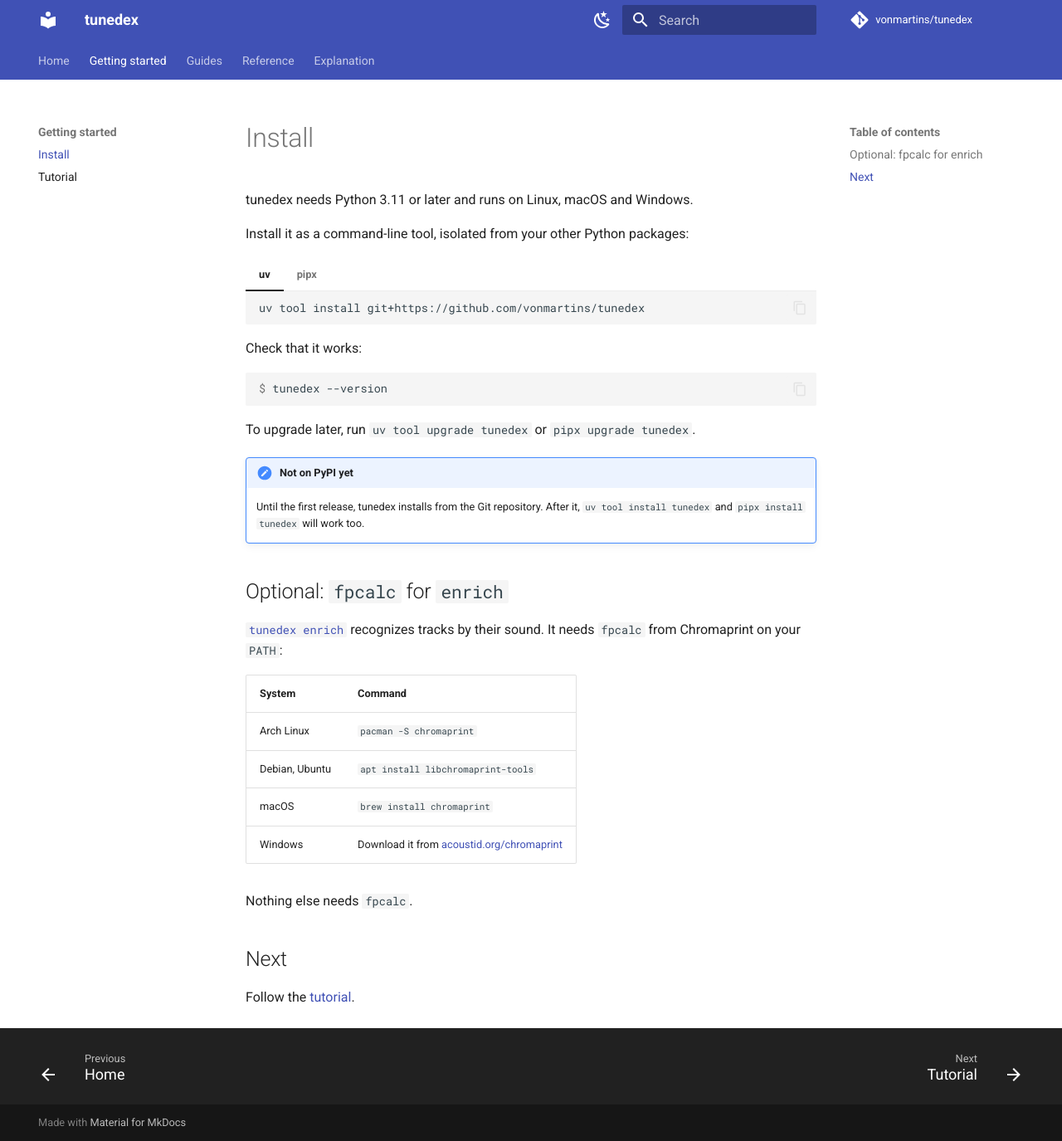
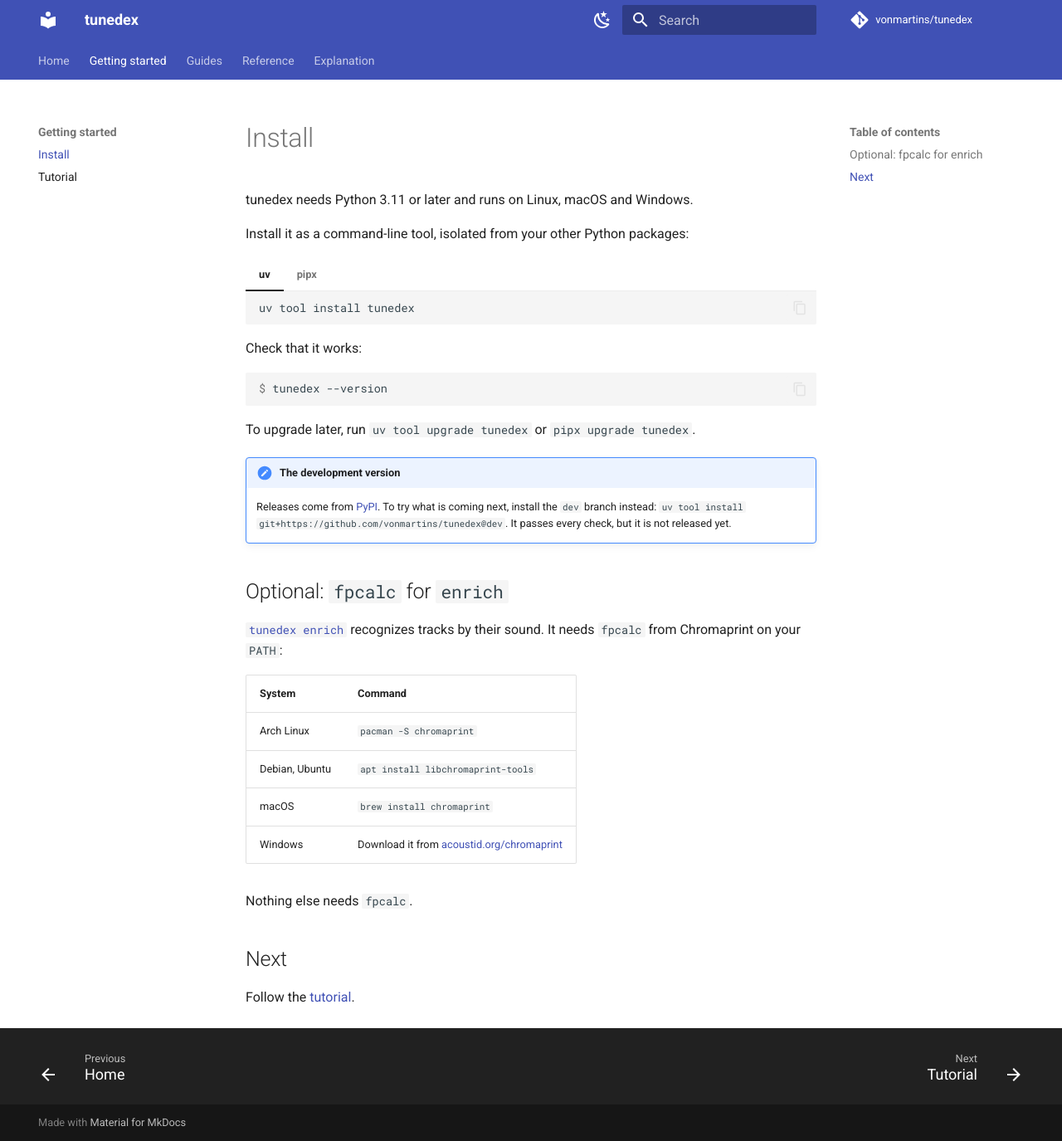
Before and after one commit to vonmartins/DJ-Open-Lib, an MkDocs documentation site: the page built from docs/install.md, in a window 1280 px wide and 1375 px high. Shown: the whole window at 83% size. Built offline with MkDocs 1.6.1 and Material for MkDocs 9.7.7, drawn with Linux system fonts in a browser that asks for light colours; comment, search, counter and statistics services are not loaded.

````diff
--- a/docs/install.md
+++ b/docs/install.md
@@ -7,13 +7,13 @@ Install it as a command-line tool, isolated from your other Python packages:
 === "uv"
 
     ```sh
-    uv tool install git+https://github.com/vonmartins/tunedex
+    uv tool install tunedex
     ```
 
 === "pipx"
 
     ```sh
-    pipx install git+https://github.com/vonmartins/tunedex
+    pipx install tunedex
     ```
 
 Check that it works:
@@ -24,8 +24,8 @@ $ tunedex --version
 
 To upgrade later, run `uv tool upgrade tunedex` or `pipx upgrade tunedex`.
 
-!!! note "Not on PyPI yet"
-    Until the first release, tunedex installs from the Git repository. After it, `uv tool install tunedex` and `pipx install tunedex` will work too.
+!!! note "The development version"
+    Releases come from [PyPI](https://pypi.org/project/tunedex/). To try what is coming next, install the `dev` branch instead: `uv tool install git+https://github.com/vonmartins/tunedex@dev`. It passes every check, but it is not released yet.
 
 ## Optional: `fpcalc` for `enrich`
 
````
Also changed, not shown: CHANGELOG.md (+11 -0 lines), CONTRIBUTING.md (+31 -0 lines), README.md (+6 -5 lines), docs/index.md (+1 -1 lines).
